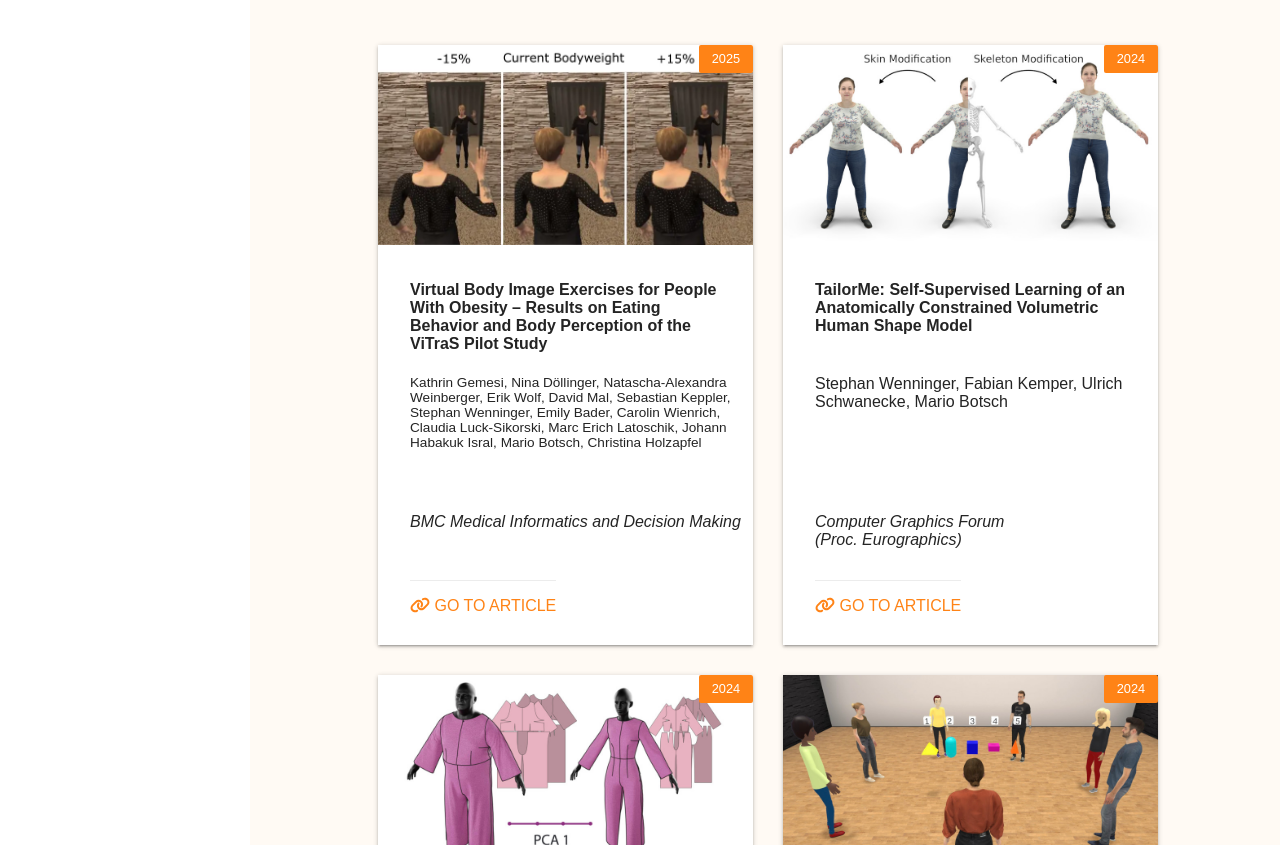
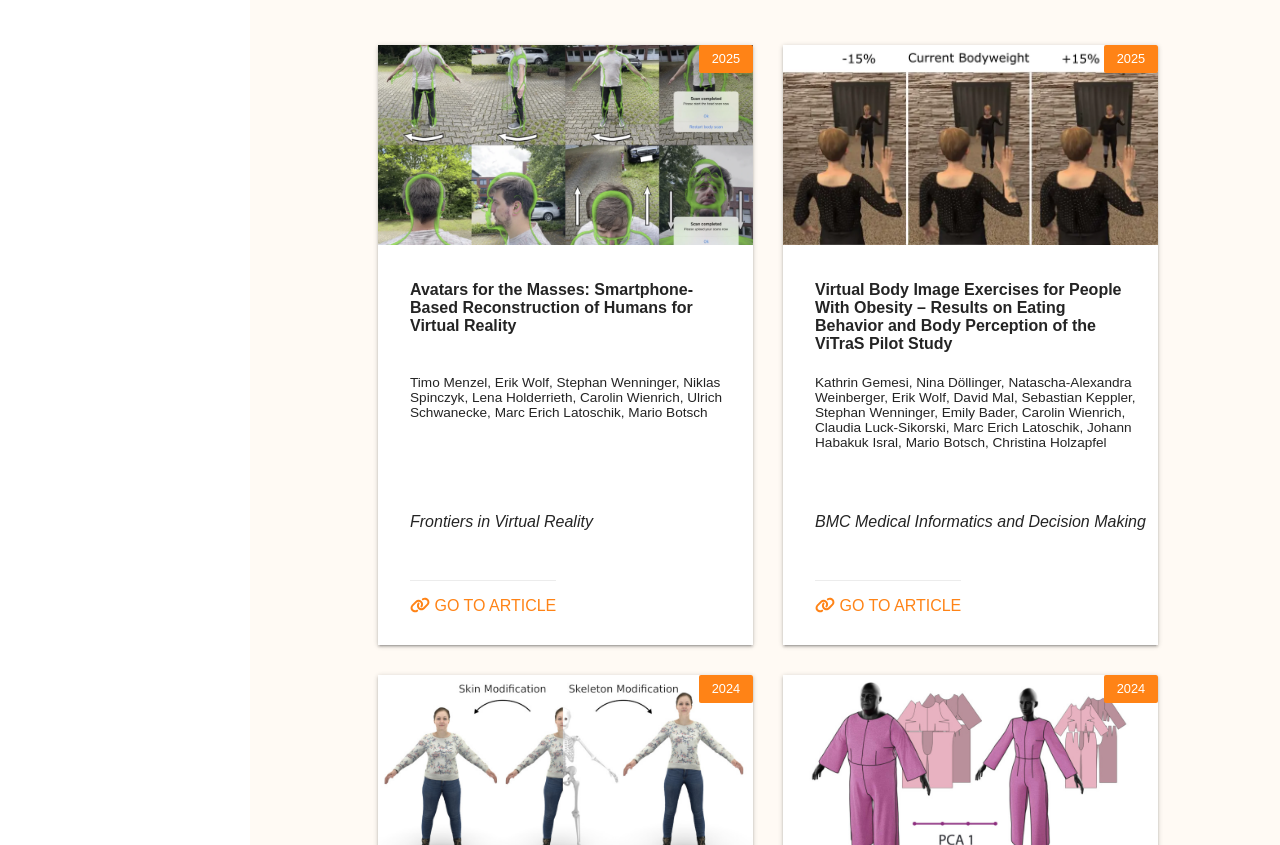
Before and after one commit to stephan-wenninger/stephan-wenninger.github.io, a plain HTML site: page index.html in a window 1280 px wide. Shown: the part 904-1749 px from the top of the page. Drawn offline with Linux system fonts and the light colour scheme; a web font is replaced by a local one.

Commit message:
Update CV. Add Frontiers 2025 publication

```diff
--- a/index.html
+++ b/index.html
@@ -76,6 +76,20 @@
       <div class="row bg2">
       <h2 id="publications">Publications</h2>
       <div class="grid">
+        <article>
+          <img src="assets/pub-images/frontiers25-avatars.webp">
+          <div class="badges">
+            <span class="badge">2025</span>
+          </div>
+          <div class="text">
+            <span class="pub-title">Avatars for the Masses: Smartphone-Based Reconstruction of Humans for Virtual Reality</span>
+            <span class="pub-authors pub-authors-small"> Timo Menzel, Erik Wolf, Stephan Wenninger, Niklas Spinczyk, Lena Holderrieth, Carolin Wienrich, Ulrich Schwanecke, Marc Erich Latoschik, Mario Botsch</span>
+            <span class="pub-journal frvr"></span>
+          </div>
+          <div class="action">
+            <a class="pub-doi" href="https://doi.org/10.3389/frvir.2025.1583474"><i class="fa-solid fa-link"></i> Go to article</a>
+          </div>
+        </article>
         <article>
           <img src="assets/pub-images/bmc25-scale.webp">
           <div class="badges">
```
Also changed, not shown: assets/pub-images/frontiers25-avatars.webp (added), 1 other file.
